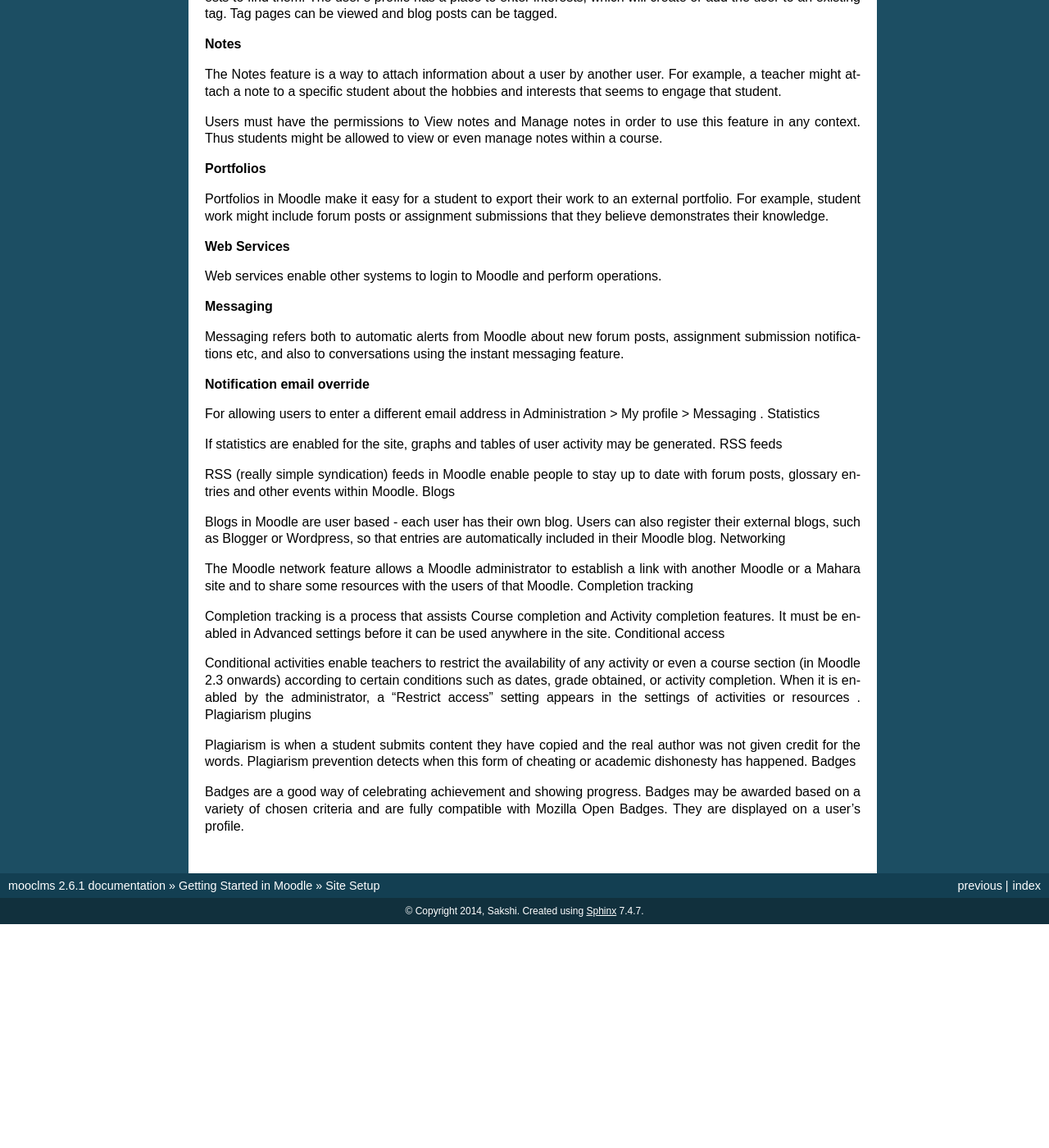
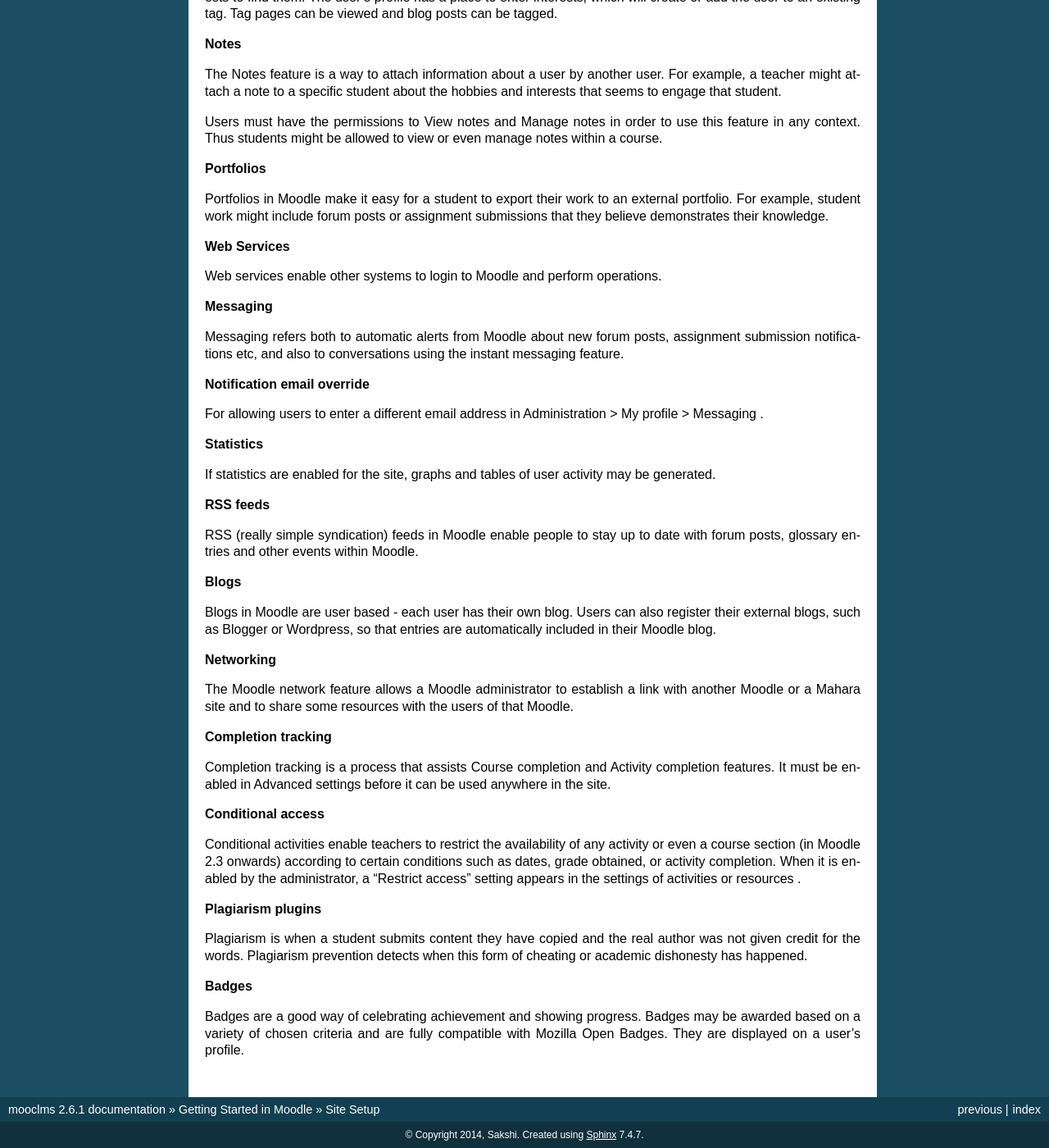
Before and after one commit to christiansteier/mooclms, a Sphinx documentation site: the page built from docs/source/site_setup.rst, in a window 1280 px wide and 1400 px high, scrolled down 3579 px. Shown: the whole window at 82% size. Built offline with Sphinx 7.4.7, drawn with Linux system fonts in a browser that asks for light colours; pages that are not in the unit, such as notebooks, are missing from menus; before the commit the page ends 4706 px from its top, so only the background shows below that.

```diff
--- a/docs/source/site_setup.rst
+++ b/docs/source/site_setup.rst
@@ -169,27 +169,35 @@ Messaging refers both to automatic alerts from Moodle about new forum posts, ass
 **Notification email override**
 
 For allowing users to enter a different email address in Administration > My profile > Messaging .
-Statistics
+
+**Statistics**
 
 If statistics are enabled for the site, graphs and tables of user activity may be generated.
-RSS feeds
+
+**RSS feeds**
 
 RSS (really simple syndication) feeds in Moodle enable people to stay up to date with forum posts, glossary entries and other events within Moodle.
-Blogs
+
+**Blogs**
 
 Blogs in Moodle are user based - each user has their own blog. Users can also register their external blogs, such as Blogger or Wordpress, so that entries are automatically included in their Moodle blog.
-Networking
+
+**Networking**
 
 The Moodle network feature allows a Moodle administrator to establish a link with another Moodle or a Mahara site and to share some resources with the users of that Moodle.
-Completion tracking
+
+**Completion tracking**
 
 Completion tracking is a process that assists Course completion and Activity completion features. It must be enabled in Advanced settings before it can be used anywhere in the site.
-Conditional access
+
+**Conditional access**
 
 Conditional activities enable teachers to restrict the availability of any activity or even a course section (in Moodle 2.3 onwards) according to certain conditions such as dates, grade obtained, or activity completion. When it is enabled by the administrator, a "Restrict access" setting appears in the settings of activities or resources .
-Plagiarism plugins
+
+**Plagiarism plugins**
 
 Plagiarism is when a student submits content they have copied and the real author was not given credit for the words. Plagiarism prevention detects when this form of cheating or academic dishonesty has happened.
-Badges
+
+**Badges**
 
 Badges are a good way of celebrating achievement and showing progress. Badges may be awarded based on a variety of chosen criteria and are fully compatible with Mozilla Open Badges. They are displayed on a user's profile.
```
